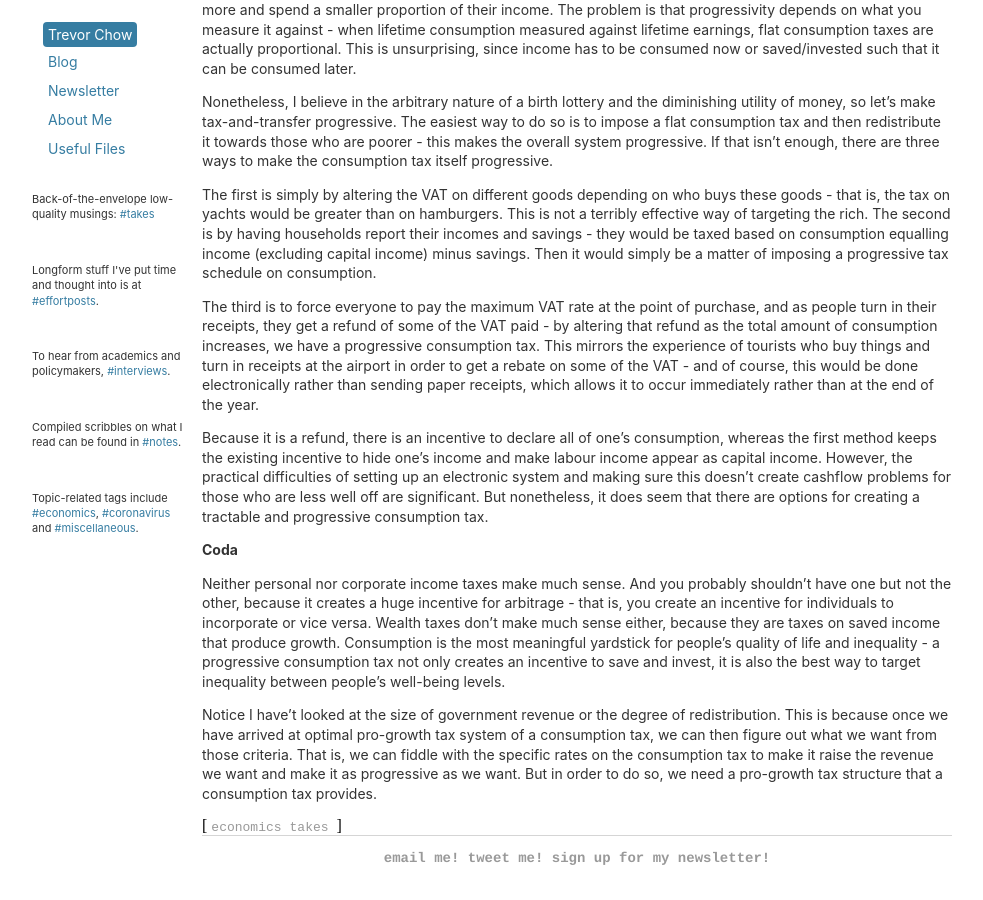
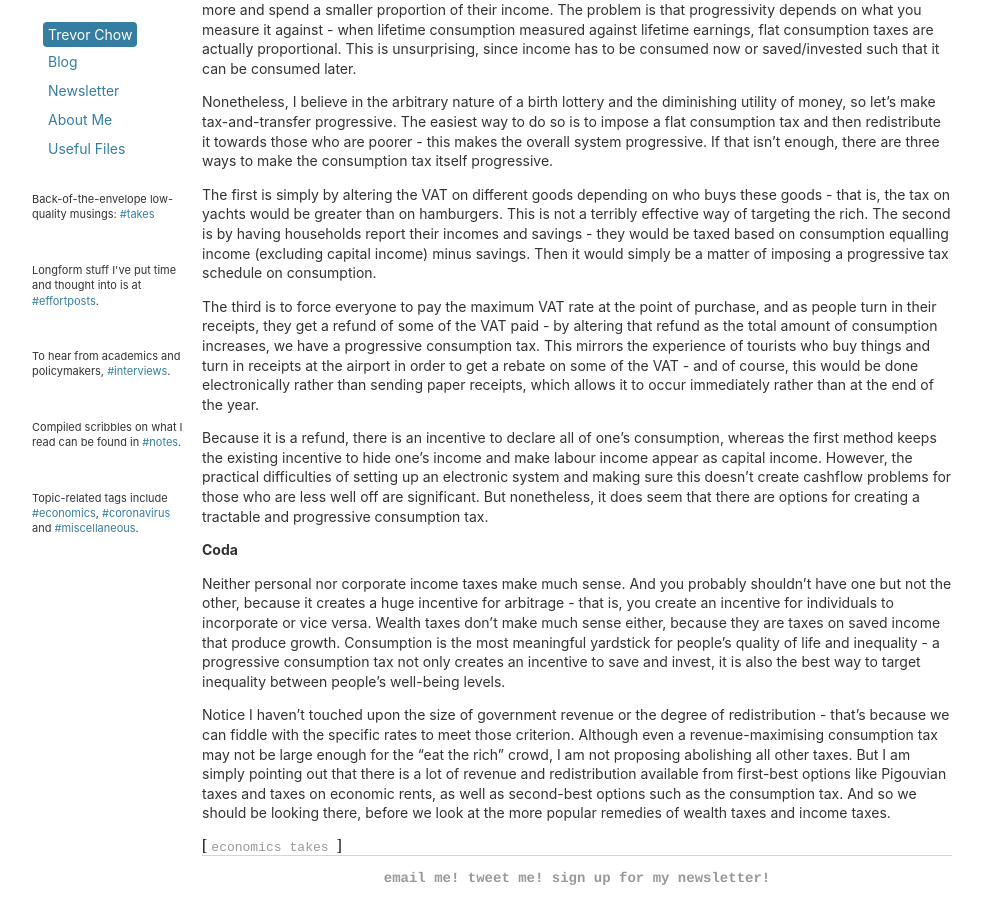
Before and after one commit to tmychow/tmychow.github.io, a Jekyll site: the page built from _posts/2020-07-29-all-that-glitters-is-not-gold.md, in a window 1280 px wide and 900 px high, scrolled down 2220 px. Shown: the whole window, without its empty margins (28-1011 px from the left). Built offline with Jekyll 4.4.1, drawn with Linux system fonts in a browser that asks for light colours.

Commit message:
Update 2020-07-29-all-that-glitters-is-not-gold.md

```diff
--- a/_posts/2020-07-29-all-that-glitters-is-not-gold.md
+++ b/_posts/2020-07-29-all-that-glitters-is-not-gold.md
@@ -70,4 +70,4 @@ Because it is a refund, there is an incentive to declare all of one's consumptio
 
 Neither personal nor corporate income taxes make much sense. And you probably shouldn't have one but not the other, because it creates a huge incentive for arbitrage - that is, you create an incentive for individuals to incorporate or vice versa. Wealth taxes don't make much sense either, because they are taxes on saved income that produce growth. Consumption is the most meaningful yardstick for people's quality of life and inequality - a progressive consumption tax not only creates an incentive to save and invest, it is also the best way to target inequality between people's well-being levels.
 
-Notice I have't looked at the size of government revenue or the degree of redistribution. This is because once we have arrived at optimal pro-growth tax system of a consumption tax, we can then figure out what we want from those criteria. That is, we can fiddle with the specific rates on the consumption tax to make it raise the revenue we want and make it as progressive as we want. But in order to do so, we need a pro-growth tax structure that a consumption tax provides.
+Notice I haven't touched upon the size of government revenue or the degree of redistribution - that's because we can fiddle with the specific rates to meet those criterion. Although even a revenue-maximising consumption tax may not be large enough for the "eat the rich" crowd, I am not proposing abolishing all other taxes. But I am simply pointing out that there is a lot of revenue and redistribution available from first-best options like Pigouvian taxes and taxes on economic rents, as well as second-best options such as the consumption tax. And so we should be looking there, before we look at the more popular remedies of wealth taxes and income taxes.
```
